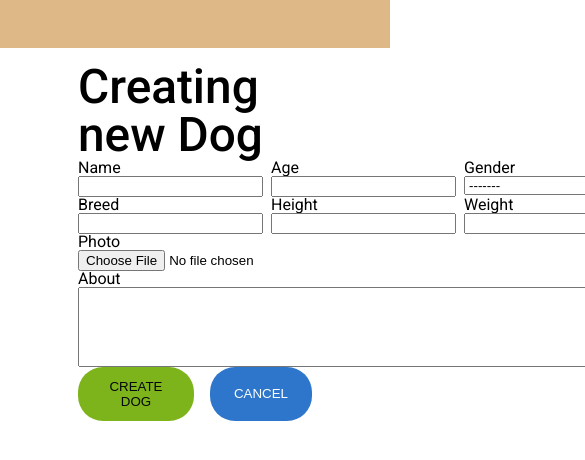
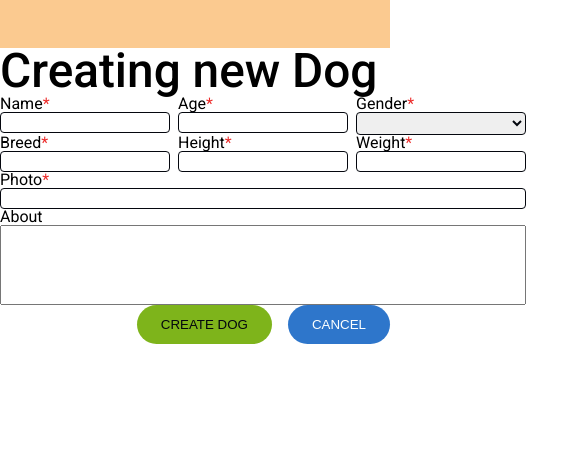
Before and after one commit to ErnanyGoncalves/dogs-crud-front, an Angular app: page /dogs/new in a window 390 px wide. Shown: the top 460 px of the page, 585 px wide, since content can reach past the window. Built offline with nearby package versions, Linux system fonts and the light colour scheme.

Commit message:
grid, template form (create) with validation, style adjustments

```diff
--- a/src/app/app.component.scss
+++ b/src/app/app.component.scss
@@ -1,3 +1,10 @@
 .container{
-    padding: 1rem 20%;
+    margin: 0 auto;
+    max-width: 960px;
 }
+
+@media (max-width: 576px) {
+    .container {
+        max-width: 100%;
+    }
+}
--- a/src/app/create-dog/create-dog.component.html
+++ b/src/app/create-dog/create-dog.component.html
@@ -1,47 +1,100 @@
 <h1>Creating new Dog</h1>
 
-<form action="">
+<form (ngSubmit)="onSubmit(formData)" #formData="ngForm">
     <div class="inputs">
     <label for="name">
-        Name
-        <input type="text" name="name" id="name" required>
+        <div>
+        Name<span class="required">*</span>
+    </div>
+        <input type="text" name="name" id="name" ngModel #name="ngModel" required>
+        @if(formData.submitted && name.status === "INVALID" || name.touched && !name.valid){
+            <div>
+            <small>Name is required</small>
+            </div>
+        }
     </label>
 
     <label for="age">
-        Age
-        <input type="number" name="age" id="age" required>
+        <div>
+        Age<span class="required">*</span>
+    </div>
+        <input type="number" name="age" id="age" min="0" max="20" ngModel #age="ngModel" required>
+        @if(formData.submitted && age.status === "INVALID" || age.touched && !age.valid){
+            <div>
+            <small>Age is required</small>
+            </div>
+        }
     </label>
 
     <label for="gender">
-        Gender
-        <select name="gender" id="gender">
-            <option value="-------">-------</option>
+        <div>
+        Gender<span class="required">*</span>
+    </div>
+        <select name="gender" id="gender" required #gender="ngModel" ngModel>
             <option value="male">Male</option>
             <option value="female">Female</option>
         </select>
+        @if(formData.submitted && gender.status === "INVALID" || gender.touched && !gender.valid){
+            <div>
+            <small>Gender is required</small>
+            </div>
+        }
     </label>
 
     <label for="breed">
-        Breed
-        <input type="text" name="breed" id="breed" required>
+        <div>
+        Breed<span class="required">*</span>
+    </div>
+        <input type="text" name="breed" id="breed" ngModel #breed="ngModel" required>
+        @if(formData.submitted && breed.status === "INVALID" || breed.touched && !breed.valid){
+            <div>
+            <small>Breed is required</small>
+            </div>
+        }
     </label>
     <label for="height">
-        Height
-        <input type="number" name="height" id="height" required>
+        <div>
+        Height<span class="required">*</span>
+    </div>
+        <input type="number" name="height" id="height" min="0.1" ngModel #height="ngModel" required>
+        @if(formData.submitted && height.status === "INVALID" || height.touched  && !height.valid){
+            <div>
+            <small>Height is required</small>
+            </div>
+        }
     </label>
     <label for="weight">
-        Weight
-        <input type="number" name="weight" id="weight" required>
+        <div>
+        Weight<span class="required">*</span>
+    </div>
+        <input type="number" name="weight" id="weight" min="0.1" ngModel #weight="ngModel" required>
+        @if(formData.submitted && weight.status === "INVALID" || weight.touched && !weight.valid){
+            <div>
+            <small>Weight is required</small>
+            </div>
+        }
     </label>
 
     <label for="photo">
-        Photo
-        <input type="file" name="photo" id="photo" accept="image/png, image/jpeg">
+        <div>
+        Photo<span class="required">*</span>
+    </div>
+        <input type="text" name="photo" id="photo" ngModel #photo="ngModel" required>
+        @if(formData.submitted || photo.touched  ){
+            <div>
+            @if(!photo.valid || photo.value===''){
+            <small>Photo is required</small>
+            }
+            @else if(!validateUrl(photo.value)){
+                <small>Invalid URL. It needs to end with .jpg or .png</small>
+            }
+            </div>
+        }
     </label>
 
     <label for="about">
         About
-        <textarea name="about" id="about"></textarea>
+        <textarea name="about" id="about" ngModel></textarea>
     </label>
 </div>
     <div class="buttons">
--- a/src/app/create-dog/create-dog.component.scss
+++ b/src/app/create-dog/create-dog.component.scss
@@ -1,4 +1,14 @@
-label[for="name"] {
+
+label span.required{
+  color: var(--pure-danger-color);
+}
+
+label small{
+  color: var(--pure-danger-color);
+  font-size: var(--font-size-sm-1);
+}
+
+div label[for="name"] {
     grid-area: name;
   }
 
--- a/src/app/create-dog/create-dog.component.ts
+++ b/src/app/create-dog/create-dog.component.ts
@@ -1,12 +1,31 @@
 import { Component } from '@angular/core';
+import { FormsModule } from '@angular/forms';
+import { DogService } from '../dog.service';
+import { Dog } from '../dog.model';
+import { Router } from '@angular/router';
 
 @Component({
   selector: 'app-create-dog',
   standalone: true,
-  imports: [],
+  imports: [FormsModule],
   templateUrl: './create-dog.component.html',
   styleUrl: './create-dog.component.scss'
 })
 export class CreateDogComponent {
 
+  constructor(private dogService:DogService,private router:Router){}
+
+  validateUrl(url: string): boolean {
+    console.log("URL",url)
+    const urlPattern = /^(http|https):\/\/.*\.(jpg|png)$/;
+    return urlPattern.test(url);
+  }
+
+  onSubmit(formData: HTMLFormElement){
+    this.validateUrl(formData['value'].photo)
+    if(formData['valid']){
+    this.dogService.postDog(formData['value'] as Dog);
+    this.router.navigate(['dogs']);
+  }
+  }
 }
--- a/src/app/dog.service.ts
+++ b/src/app/dog.service.ts
@@ -15,7 +15,11 @@ export class DogService {
     },
     {
       id:3,name:'Thor', age: 7, gender:'male',breed:"Husky",height: 70,weight: 70,photo:"https://d.newsweek.com/en/full/2112338/close-view-siberian-husky.jpg",about:"Thor is a prominent god in Germanic paganism. In Norse mythology, he is a hammer-wielding god associated with lightning, thunder, storms, sacred groves and trees, strength, the protection of humankind, hallowing, and fertility.",
-    }
+    },
+    // {
+    //   id:1,name:'Lassie', age: 5, gender:'female',breed:"Collie",height: 50,weight: 70,photo:'https://love.doghero.com.br/wp-content/uploads/2021/10/pexels-kanashi-5957235-scaled.jpg',about:`Lassie is a fictional female Rough Collie dog and is featured in a 1938 short story by Eric Knight that was later expanded to a 1940 full-length novel, Lassie Come-Home. Knight's portrayal of Lassie bears some features in common with another fictional female collie of the same name, featured in the British writer Elizabeth Gaskell's 1859 short story "The Half Brothers". In "The Half Brothers", Lassie is loved only by her young master and guides the adults back to where two boys are lost in a snowstorm.`,
+    // },
+
   ]
 
   constructor() { }
--- a/src/app/list-dogs/dog-card/dog-card.component.scss
+++ b/src/app/list-dogs/dog-card/dog-card.component.scss
@@ -1,30 +1,23 @@
 .card{
     cursor: pointer;
-    width: 400px;
     display: flex;
     flex-direction: column;
     border: 2px solid black;
     border-radius: 20px;
 
-    &:focus, &:hover{
-        -webkit-box-shadow: 0px 2px 16px -4px var(--black-color);
-        -moz-box-shadow: 0px 2px 16px -4px var(--black-color);
-        box-shadow: 0px 2px 16px -4px var(--black-color);
-    }
-
     &.male{
-        border: 2px solid cornflowerblue;
+        border: 2px solid var(--male-gender-color);
     }
 
     &.female{
-        border: 2px solid lightcoral;
+        border: 2px solid var(--female-gender-color);
     }
 
     .info{
         padding: 1rem 1rem 0.5rem 1rem;
 
         .breed{
-            color:gray;
+            color:var(--gray-color);
             font-style: italic;
         }
     }
--- a/src/app/list-dogs/list-dogs.component.html
+++ b/src/app/list-dogs/list-dogs.component.html
@@ -1,8 +1,11 @@
 <h1>My Dogs</h1>
 <button class="base" routerLink="/dogs/new">New Dog</button>
+@if(dogs.length > 0){
+<div class="grid">
 @for(d of dogs; track d.id){
     <app-dog-card [dog]="d"></app-dog-card>
-
-}@empty{
+}
+</div>
+}@else{
     <p>There are no dogs.</p>
 }
--- a/src/app/list-dogs/list-dogs.component.scss
+++ b/src/app/list-dogs/list-dogs.component.scss
@@ -0,0 +1,7 @@
+.grid{
+    display: grid;
+    grid-template-columns: repeat(auto-fill, minmax(calc(calc(100% / 3) - 20px), 1fr));
+    gap: 20px;
+    max-width: 960px;
+    margin: 0 auto;
+}
--- a/src/app/navbar/navbar.component.scss
+++ b/src/app/navbar/navbar.component.scss
@@ -1,4 +1,4 @@
 .navbar{
     height: 3rem;
-    background-color: burlywood;
+    background-color: var(--pure-base-color);
 }
--- a/src/styles.scss
+++ b/src/styles.scss
@@ -137,6 +137,7 @@ a{
 
   label{
     display: flex;
+    font-weight: var(--font-weight-400);
     flex-direction: column;
   }
 
@@ -152,7 +153,7 @@ a{
     border-radius: 25px;
     padding: 0.75rem 1.5rem;
     font-weight: var(--font-weight-400);
-    // letter-spacing: 10%;
+    letter-spacing: 10%;
     text-transform: uppercase;
     border: none;
     cursor: pointer;
@@ -244,3 +245,13 @@ a{
       cursor: not-allowed;
     }
   }
+
+
+  input, select{
+    border-radius: 4px;
+    border: 1px solid var(--black-color);
+    color: var(--black-color);
+    font-family: var(--roboto-font);
+    font-size: var(--font-size-sm-1);
+    padding: 2px 8px;
+  }
```
